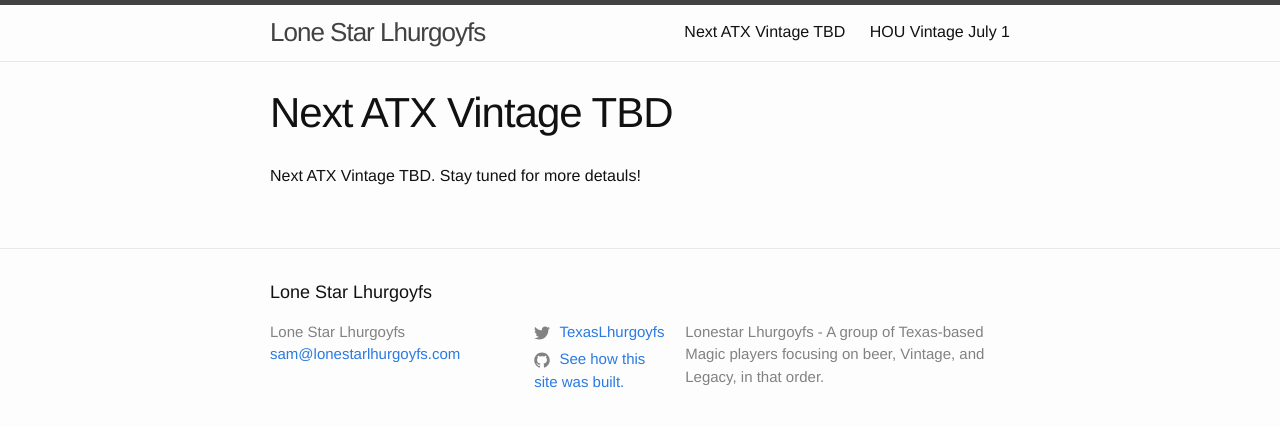
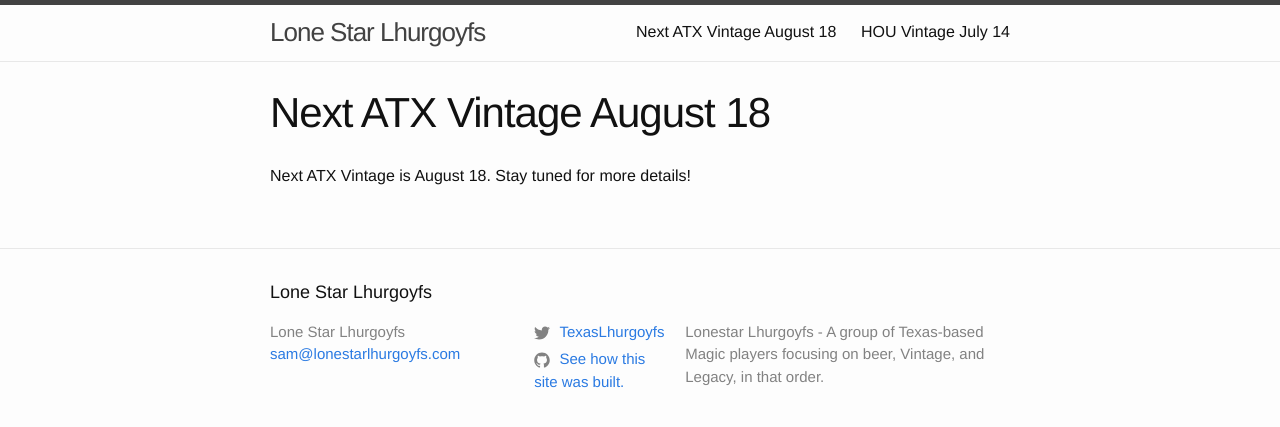
Before and after one commit to LoneStarLhurgoyfs/lonestarlhurgoyfs.github.io, a Jekyll site: the page built from ATXVintage.md, in a window 1280 px wide. Shown: the top 427 px of the page. Built offline with Jekyll 4.4.1, drawn with Linux system fonts in a browser that asks for light colours.

Commit message:
Updating Vintage dates

```diff
--- a/ATXVintage.md
+++ b/ATXVintage.md
@@ -1,7 +1,7 @@
 ---
 layout: page
-title: "Next ATX Vintage TBD"
+title: "Next ATX Vintage August 18"
 permalink: /ATXVintage/
 ---
 
-Next ATX Vintage TBD. Stay tuned for more detauls!
+Next ATX Vintage is August 18. Stay tuned for more details!
--- a/HOUVintage.md
+++ b/HOUVintage.md
@@ -1,6 +1,6 @@
 ---
 layout: page
-title: "HOU Vintage July 1"
+title: "HOU Vintage July 14"
 permalink: /HOUVintage/
 redirect_from: "/nextVintageTournament/"
 ---
@@ -10,7 +10,7 @@ redirect_from: "/nextVintageTournament/"
 
 # Quick Facts:
 
-Date: July 1, 2018
+Date: July 14, 2018
 Location: [Rudyard's Pub](http://www.rudyardspub.com/wordpress/)  2010 Waugh Dr
 Houston, Texas, 77006 [[MAP]](https://goo.gl/maps/mBxMSRjrDAU2)
 Registration Time: 12:30 PM
```
